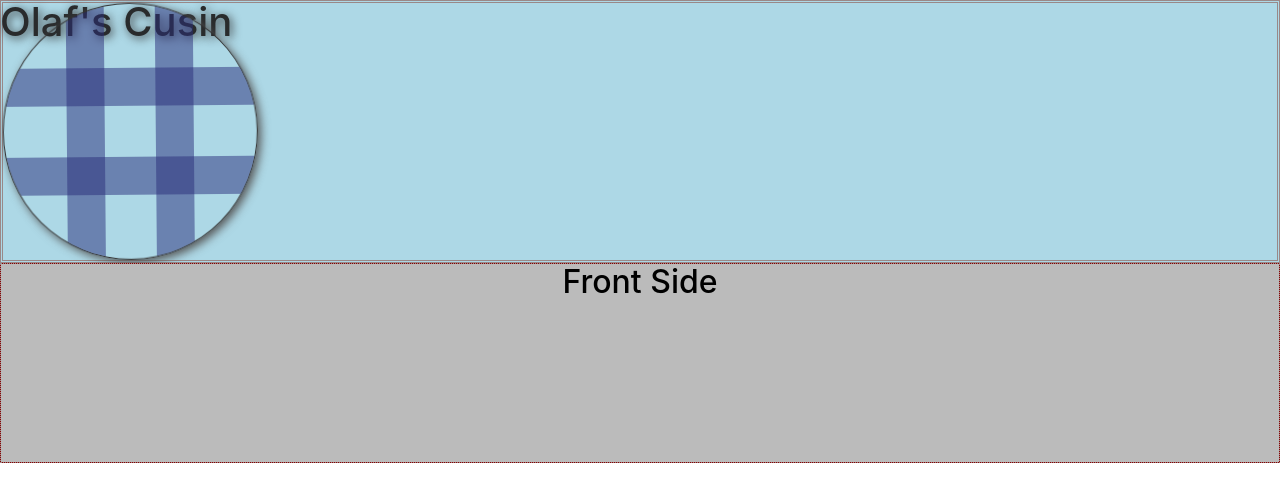
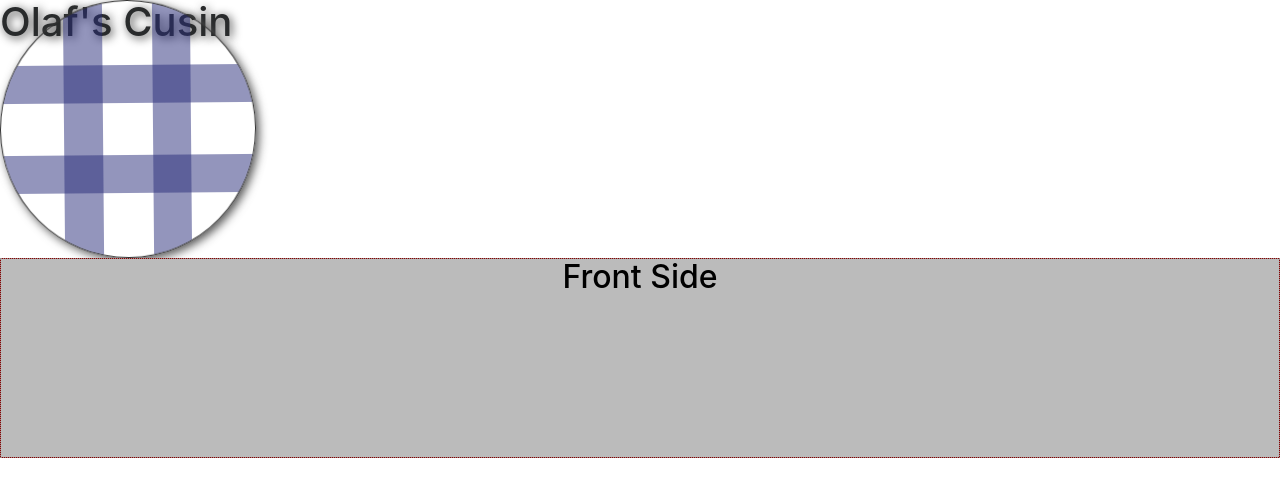
Before and after one commit to BelAmyJoseph/Final-WEB-225-Multimedia, a plain HTML site: page index.html in a window 1280 px wide. Drawn offline with nearby package versions, Linux system fonts and the light colour scheme.

Commit message:
modified splash

```diff
--- a/assets/css/splash.css
+++ b/assets/css/splash.css
@@ -18,14 +18,7 @@ h1 {
     margin-top: 2vw;
     margin-left: 5.5vw;
 }
-/*added box  */
-.box{
-border-style: double;
-background-color: lightblue;
-border-color: #988;
-height: inherit;
-}
-/*end of box*/
+
 #hashSign {
     position: relative;
     ; overflow: hidden;
```
